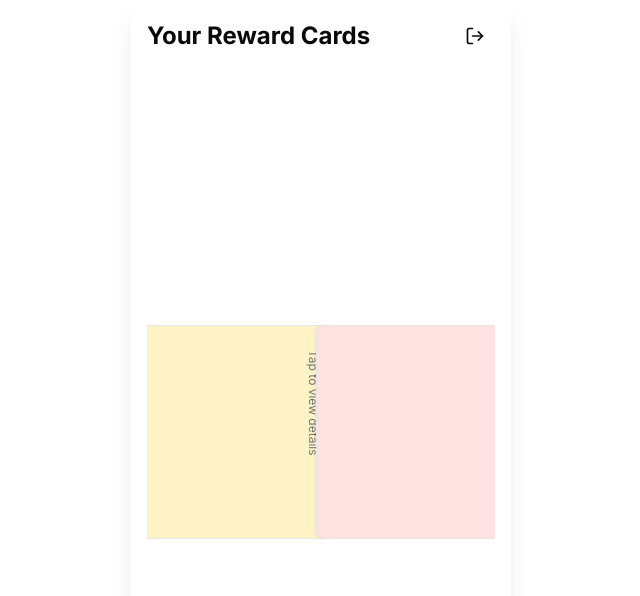
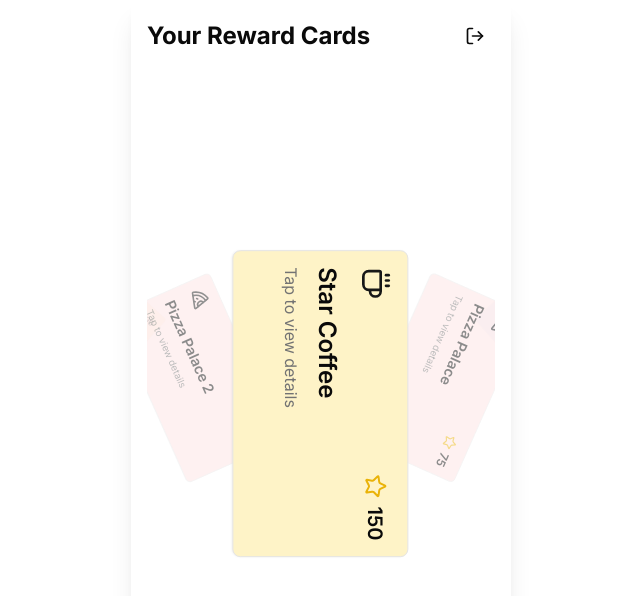
Before and after one commit to Texseractrum/rewardsApp, a Next.js app in the folder rewards-app/: page /customer-dashboard in a window 1280 px wide. Shown: the top 596 px of the page, without its empty margins (319-959 px from the left). Built offline with nearby package versions, Linux system fonts and the light colour scheme.

Commit message:
nicer ui

```diff
--- /dev/null
+++ b/rewards-app/app/components/RewardCardDetail.tsx
@@ -0,0 +1,63 @@
+import { Button } from "@/components/ui/button";
+import { Star, X } from "lucide-react";
+import { LucideIcon } from "lucide-react";
+
+interface RewardCardDetailProps {
+  name: string;
+  points: number;
+  color: string;
+  icon: LucideIcon;
+  onClose: () => void;
+}
+
+export function RewardCardDetail({ name, points, color, icon: Icon, onClose }: RewardCardDetailProps) {
+  return (
+    <div
+      className="absolute inset-0 bg-background z-50 flex items-center justify-center overflow-y-auto"
+      style={{ animation: "fadeIn 0.3s ease-out" }}
+    >
+      <div className={`w-full max-w-sm ${color} rounded-lg shadow-lg p-6`}>
+        <div className="flex justify-between items-start mb-4">
+          <div>
+            <h2 className="text-xl font-bold mb-1">{name}</h2>
+            <div className="flex items-center text-lg text-yellow-500">
+              <Star className="mr-1" />
+              <span>{points} points</span>
+            </div>
+          </div>
+          <Button
+            variant="ghost"
+            size="icon"
+            onClick={onClose}
+          >
+            <X className="h-5 w-5" />
+          </Button>
+        </div>
+
+        <div className="flex items-center justify-center mb-4">
+          <Icon size={48} className="text-primary" />
+        </div>
+        <h3 className="text-lg font-semibold mb-4 text-center">Rewards Details</h3>
+        <ul className="space-y-2 text-center">
+          <li>Earn 1 point for every $1 spent</li>
+          <li>Double points on weekends</li>
+          <li>Special birthday rewards</li>
+          <li>Member-exclusive promotions</li>
+        </ul>
+
+        <div className="mt-6">
+          <Button className="w-full" size="lg">
+            Claim Points
+          </Button>
+        </div>
+      </div>
+
+      <style jsx global>{`
+        @keyframes fadeIn {
+          from { opacity: 0; transform: scale(0.98); }
+          to { opacity: 1; transform: scale(1); }
+        }
+      `}</style>
+    </div>
+  );
+}
--- a/rewards-app/app/customer-dashboard/page.tsx
+++ b/rewards-app/app/customer-dashboard/page.tsx
@@ -1,73 +1,163 @@
 "use client";
 
-import { useState } from "react";
+import { useState, useEffect, useRef } from "react";
 import { Card } from "@/components/ui/button-card";
-import { Input } from "@/components/ui/input";
 import { Button } from "@/components/ui/button";
 import { Star, Coffee, Pizza, ShoppingBag, LogOut } from "lucide-react";
 import { useRouter } from "next/navigation";
+import { RewardCardDetail } from "@/app/components/RewardCardDetail";
 
 export default function CustomerDashboard() {
   const router = useRouter();
-  const handleLogout = () => {
-    router.push("/");
-  };
+  const containerRef = useRef<HTMLDivElement>(null);
+  const [rotation, setRotation] = useState(180);
+  const [activeIndex, setActiveIndex] = useState(7);
+  const [isAnimating, setIsAnimating] = useState(false);
+  const [selectedCard, setSelectedCard] = useState<null | number>(null);
 
   const demoCards = [
     { name: "Star Coffee", icon: Coffee, points: 150, color: "bg-amber-100" },
     { name: "Pizza Palace", icon: Pizza, points: 75, color: "bg-red-100" },
-    {
-      name: "Fashion Store",
-      icon: ShoppingBag,
-      points: 200,
-      color: "bg-blue-100",
-    },
+    { name: "Fashion Store", icon: ShoppingBag, points: 200, color: "bg-blue-100" },
     { name: "Star Coffee 2", icon: Coffee, points: 90, color: "bg-amber-100" },
     { name: "Pizza Palace 2", icon: Pizza, points: 45, color: "bg-red-100" },
   ];
 
+  // Triple the cards for infinite effect
+  const loopedCards = [...demoCards, ...demoCards, ...demoCards];
+
+  const getCardTransform = (index: number) => {
+    const totalCards = loopedCards.length;
+    const angleStep = (360 / totalCards);
+    const angle = (index * angleStep) + rotation + 180;
+    const radius = 300;
+
+    // Convert angle to radians for position calculation
+    const angleRad = (angle * Math.PI) / 180;
+    const x = Math.sin(angleRad) * radius;
+    const y = Math.cos(angleRad) * radius - 240;
+
+    // Calculate if card is in visible arc (front 120 degrees)
+    const normalizedAngle = ((angle % 360) + 360) % 360;
+    const isInVisibleArc = normalizedAngle >= 300 || normalizedAngle <= 60;
+
+    // Calculate distance from center of visible arc (0 degrees)
+    const distanceFromCenter = Math.abs(normalizedAngle > 180 ? 360 - normalizedAngle : normalizedAngle);
+
+    // More aggressive scale reduction for distant cards
+    const scale = isInVisibleArc
+      ? Math.max(0.4, 1 - (distanceFromCenter / 60))
+      : 0;
+
+    // More aggressive opacity reduction for distant cards
+    const opacity = isInVisibleArc
+      ? Math.max(0.2, 1 - (distanceFromCenter / 45))
+      : 0;
+
+    // Rotate cards to face outward, with center card straight
+    const cardRotation = ((angle - 90) % 360 + 360) % 360 - 180;
+
+    const style: React.CSSProperties = {
+      transform: `translate(${x}px, ${y}px) rotate(${cardRotation}deg) scale(${scale})`,
+      opacity,
+      pointerEvents: isInVisibleArc ? 'auto' : 'none',
+      zIndex: Math.floor(100 - distanceFromCenter)
+    };
+
+    return style;
+  };
+
+  const handleCardClick = (index: number) => {
+    if (index === activeIndex) {
+      setSelectedCard(index);
+    } else {
+      rotateToIndex(index);
+    }
+  };
+
+  const rotateToIndex = (index: number) => {
+    if (isAnimating) return;
+    setIsAnimating(true);
+
+    const anglePerCard = 360 / loopedCards.length;
+    const targetRotation = (-index * anglePerCard) + 180;
+
+    // Normalize rotation to prevent large angle accumulation
+    const normalizedRotation = ((targetRotation % 360) + 360) % 360;
+    setRotation(normalizedRotation);
+    setActiveIndex(index);
+
+    setTimeout(() => setIsAnimating(false), 500);
+  };
+
   return (
     <div className="min-h-screen bg-background">
       <div className="w-full max-w-[380px] mx-auto h-screen bg-background shadow-xl p-4 flex flex-col">
-        <div className="flex justify-between items-center mb-6">
+        <div className="flex justify-between items-center mb-2">
           <h2 className="text-2xl font-bold">Your Reward Cards</h2>
-          <Button variant="ghost" size="icon" onClick={handleLogout}>
+          <Button variant="ghost" size="icon" onClick={() => router.push("/")}>
             <LogOut className="h-5 w-5" />
           </Button>
         </div>
-        <div className="flex-1 flex items-center">
-          <div className="overflow-x-auto w-full">
+
+        <div className="flex-1 relative overflow-hidden">
           <div
-              className="flex gap-4"
-              style={{ width: "max-content", paddingRight: "1rem" }}
+            ref={containerRef}
+            className="absolute inset-0 flex items-center justify-center -mt-40"
+            style={{ perspective: "1200px" }}
           >
-              {demoCards.map((card, index) => (
+            <div className="relative w-full h-full flex items-center justify-center">
+              {loopedCards.map((card, index) => {
+                const style = getCardTransform(index);
+                const isActive = index === activeIndex;
+
+                return (
                   <div
                     key={index}
-                  className="flex-none"
-                  style={{ width: "214px" }}
+                    className="absolute"
+                    style={{
+                      transition: "all 0.5s cubic-bezier(0.4, 0, 0.2, 1)",
+                      ...style
+                    }}
                   >
                     <Card
-                    className={`${card.color} transition-all duration-300 hover:shadow-lg transform rotate-90 h-[336px] cursor-pointer p-6`}
+                      className={`${card.color} cursor-pointer p-4 transition-shadow hover:shadow-lg ${isActive ? 'ring-2 ring-primary ring-offset-2' : ''}`}
+                      style={{
+                        width: "38.4vh",
+                        height: "calc(38.4vh / 1.75)",
+                        transformOrigin: "center center",
+                      }}
+                      onClick={() => handleCardClick(index)}
                     >
-                    <div className="flex items-center justify-between mb-6">
-                      <card.icon size={24} className="text-primary" />
+                      <div className="flex items-center justify-between mb-4">
+                        <card.icon size={32} className="text-primary" />
                         <div className="flex items-center">
-                        <Star size={14} className="text-yellow-500 mr-1" />
-                        <span className="font-semibold">{card.points}</span>
+                          <Star size={24} className="text-yellow-500 mr-2" />
+                          <span className="font-semibold text-xl">{card.points}</span>
                         </div>
                       </div>
-                    <h3 className="text-lg font-semibold">{card.name}</h3>
-                    <p className="text-xs text-muted-foreground">
+                      <h3 className="text-2xl font-semibold mb-2">{card.name}</h3>
+                      <p className="text-base text-muted-foreground">
                         Tap to view details
                       </p>
                     </Card>
                   </div>
-              ))}
+                );
+              })}
             </div>
           </div>
         </div>
       </div>
+
+      {selectedCard !== null && (
+        <RewardCardDetail
+          name={loopedCards[selectedCard].name}
+          points={loopedCards[selectedCard].points}
+          color={loopedCards[selectedCard].color}
+          icon={loopedCards[selectedCard].icon}
+          onClose={() => setSelectedCard(null)}
+        />
+      )}
     </div>
   );
 }
--- a/rewards-app/app/customer-login/page.tsx
+++ b/rewards-app/app/customer-login/page.tsx
@@ -1,6 +1,4 @@
 "use client";
-
-// TODO - centre content
 
 import { useState } from "react";
 import { Input } from "@/components/ui/input";
```
Lines whose indentation alone changed are shown as unchanged.
